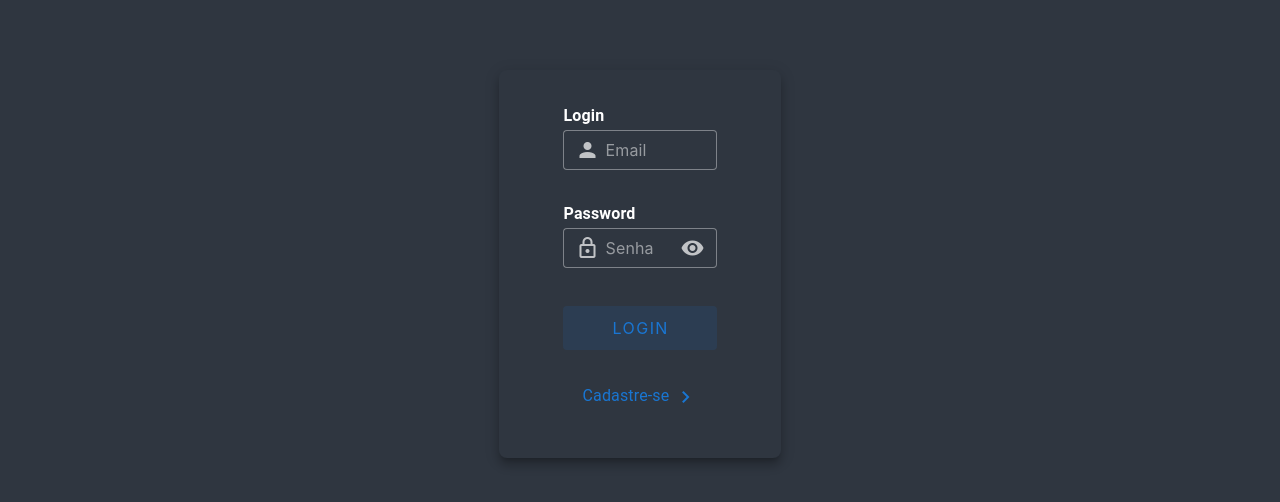
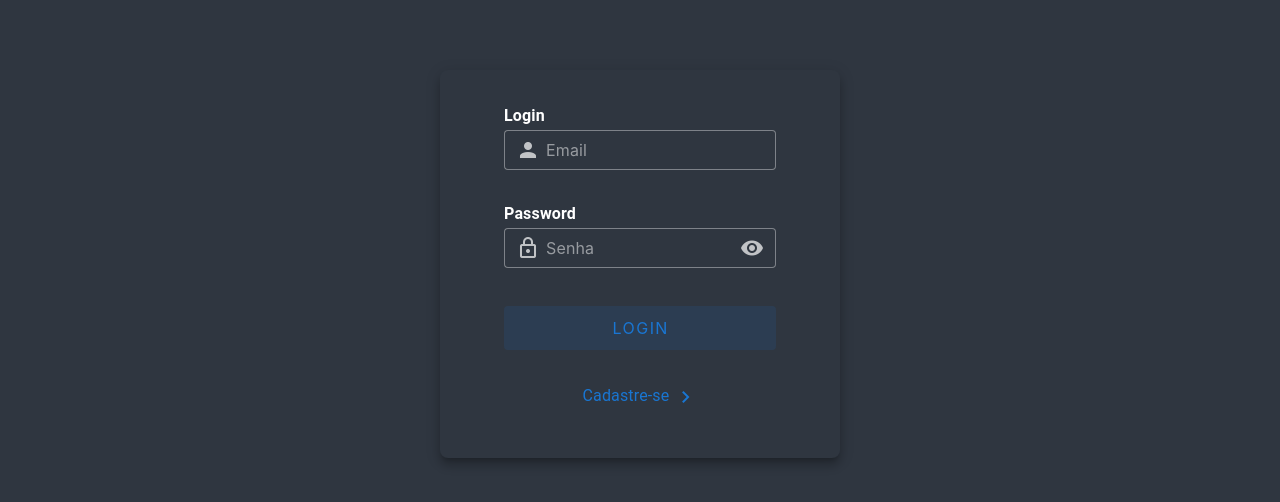
Before and after one commit to tallysdev/eventSync, a Vue app in the folder frontend/eventsync_front/: page /login in a window 1280 px wide. Shown: the part 200-702 px from the top of the page. Built offline with nearby package versions, Linux system fonts and the light colour scheme; no server answers.

Commit message:
style: change width card #63

```diff
--- a/frontend/eventsync_front/src/components/login/LoginForm.vue
+++ b/frontend/eventsync_front/src/components/login/LoginForm.vue
@@ -3,7 +3,7 @@
       <NavBar />
       <v-main class="flex-grow-1 pa-16 mb-10">
         <v-container fluid class="d-flex justify-center align-center" style="height: 100vh">
-          <v-card class="mx-auto pa-16 py-8 responsive-card" elevation="8" max-width="400" rounded="lg">
+          <v-card class="mx-auto pa-16 py-8 responsive-card" elevation="8" max-width="600" min-width="400" rounded="lg">
             <h3 class="text-subtitle-1 font-weight-bold">Login</h3>
             <v-responsive class="mx-auto pb-2" max-width="344">
               <v-text-field
@@ -101,4 +101,4 @@ const handleSubmit = async () => {
 
 </script>
 
-  <style scoped></style>
+<style scoped></style>
```
